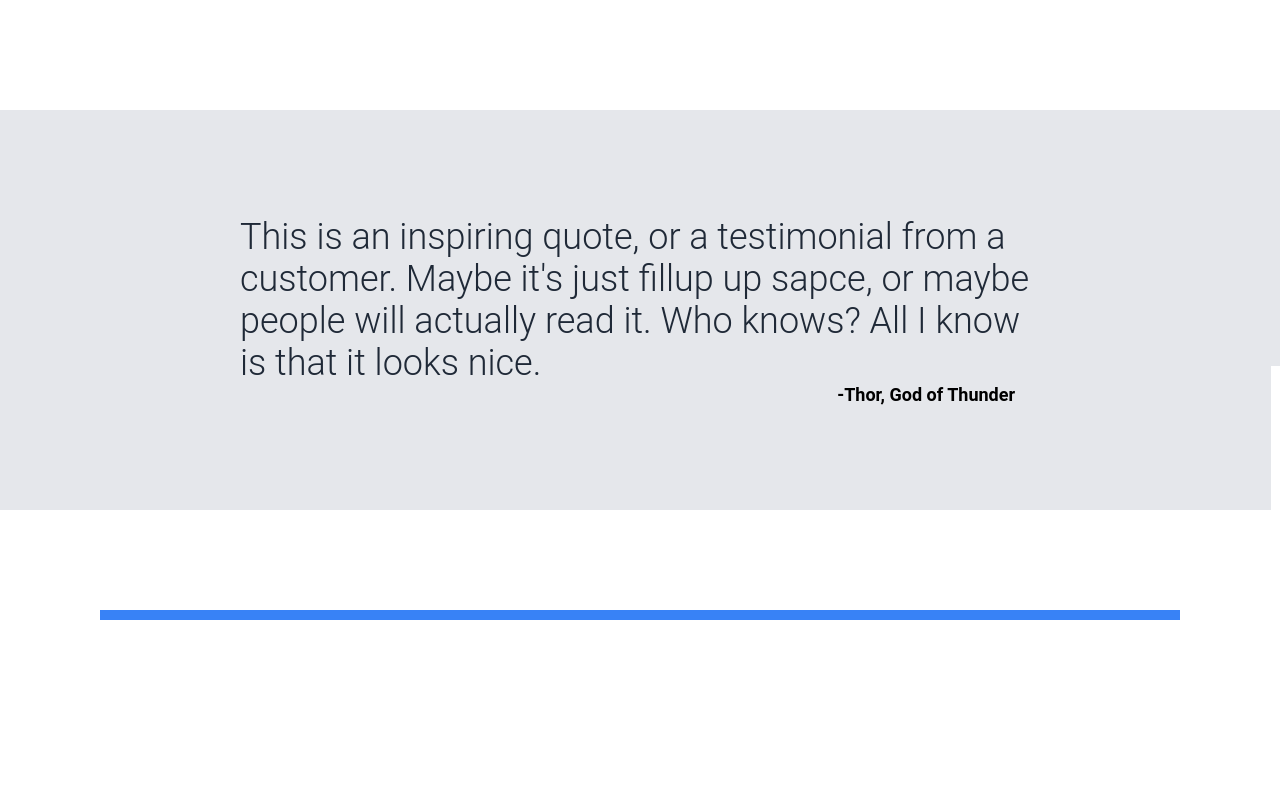
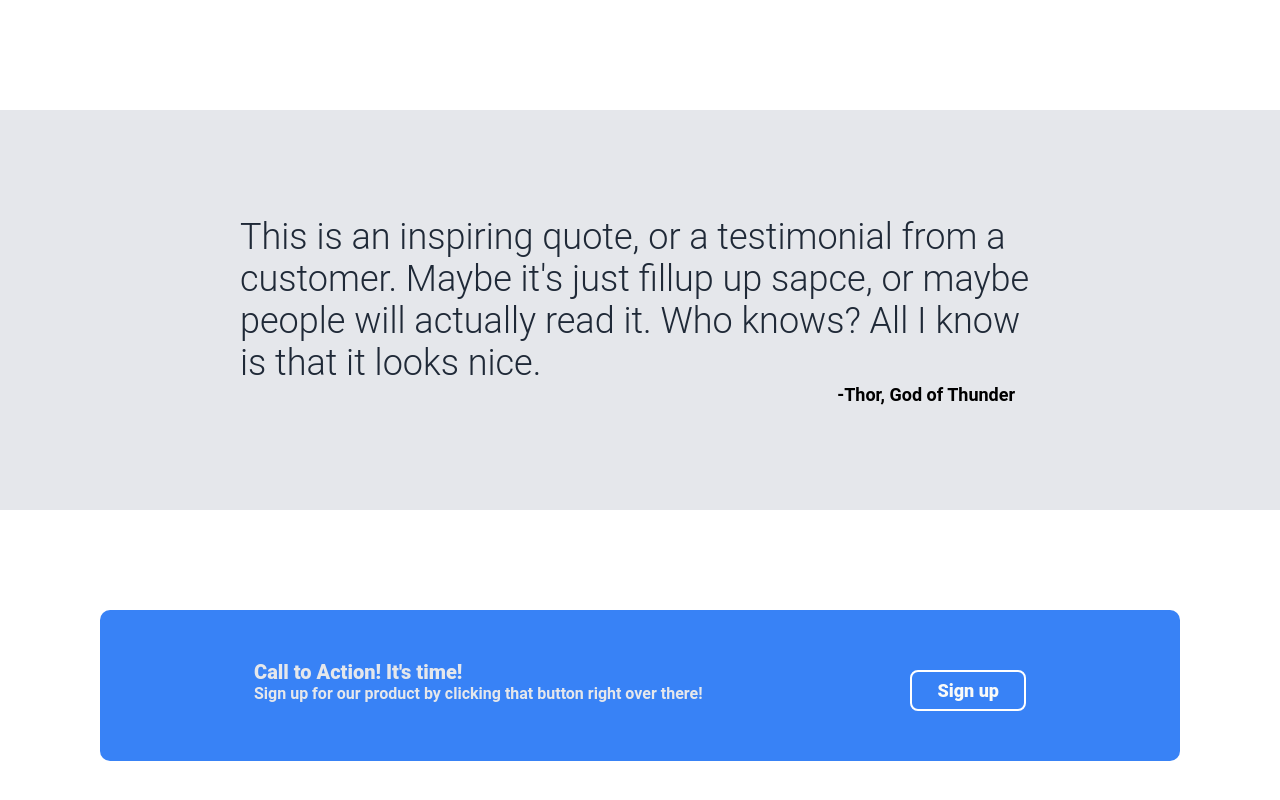
Before and after one commit to JesseBetts/OdinProjectProjects, a plain HTML site: page index.html in a window 1280 px wide. Shown: the part 905-1705 px from the top of the page. Drawn offline with Linux system fonts and the light colour scheme.

Commit message:
finished webpage

```diff
--- a/index.html
+++ b/index.html
@@ -61,7 +61,7 @@
             <h3>Call to Action! It's time!</h3>
             <p>Sign up for our product by clicking that button right over there!</p>
         </div>
-        <button>Signup</button>
+        <button>Sign up</button>
     </div>
 
 </div>
--- a/styles.css
+++ b/styles.css
@@ -140,8 +140,23 @@ font-size: large;
     padding: 50px;
 }
 
-button {
+.action button {
 border:none;
 border-radius: 8px;
 margin-top:10px;
+ border: 2px solid white;
+ font-weight: bolder;
+ font-size: 18px;
 }
+
+.action {
+    border-radius: 10px;
+    display:flex;
+    justify-content: space-around;
+    color:#E5E7EB
+}
+
+.action h3 {
+    font-weight: bolder;
+    font-size: 20px;
+}
```
